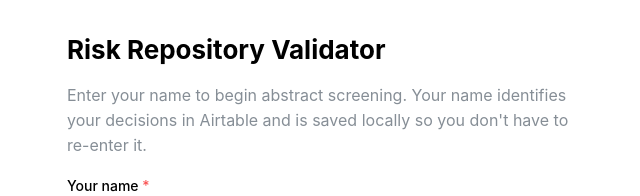
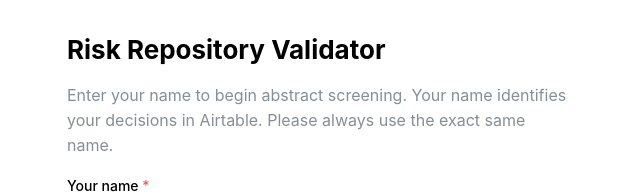
Before and after one commit to MIT-FutureTech/airi-pipelines, a React (Vite) app in the folder pipelines/risk-repository/validator/: page / in a window 1280 px wide. Shown: the top 196 px of the page, without its empty margins (319-959 px from the left). Built offline with nearby package versions, Linux system fonts and the light colour scheme.

Commit message:
Edit name prompt

```diff
--- a/pipelines/risk-repository/validator/src/components/NamePrompt.tsx
+++ b/pipelines/risk-repository/validator/src/components/NamePrompt.tsx
@@ -31,8 +31,7 @@ export function NamePrompt({ onSubmit }: Props) {
           <Title order={2}>Risk Repository Validator</Title>
           <Text c="dimmed">
             Enter your name to begin abstract screening. Your name identifies
-            your decisions in Airtable and is saved locally so you don't have to
-            re-enter it.
+            your decisions in Airtable. Please always use the exact same name.
           </Text>
           <TextInput
             label="Your name"
```
